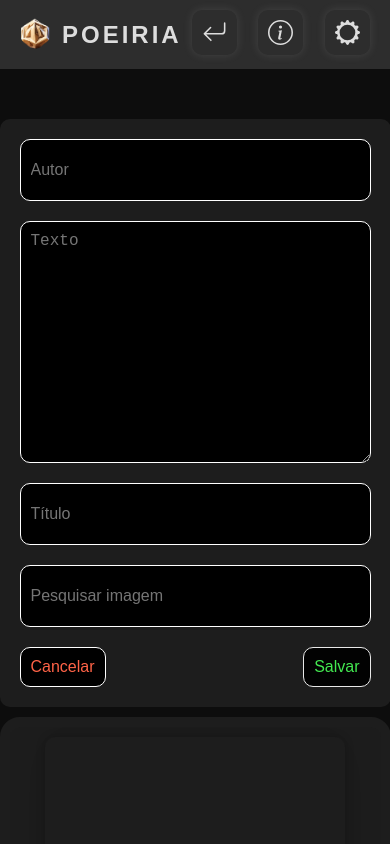
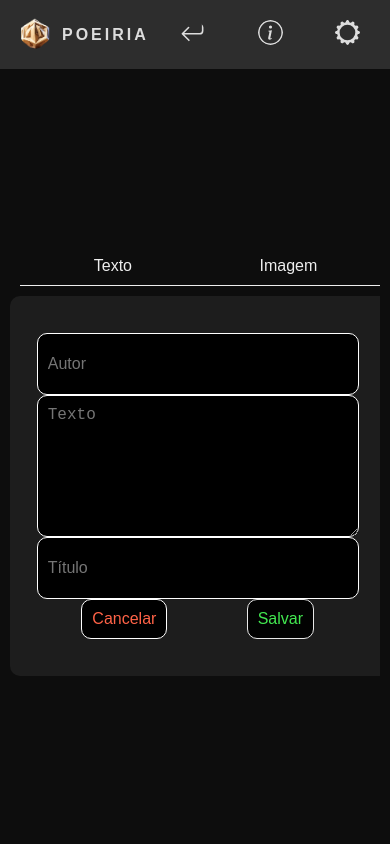
Before and after one commit to NathaReis/poeiria, a website with bundled scripts: page pages/add/index.html in a window 390 px wide. Shown: the top 844 px of the page. Built offline with nearby package versions, Linux system fonts and the light colour scheme.

Commit message:
Style Photos

```diff
--- a/global.css
+++ b/global.css
@@ -1,6 +1,7 @@
 * {
     padding: 0;
     margin: 0;
+    overflow: hidden auto;
 }
 
 .container {
@@ -28,6 +29,7 @@ header {
 
         #slogan {
             font-family: sans-serif;
+            font-size: 1rem;
             color: #dddddd;
             letter-spacing: 3px;
             cursor: pointer;
@@ -59,14 +61,12 @@ header {
                 fill: #dddddd;
                 cursor: pointer;
                 padding: 10px;
-                box-shadow: 0 0 10px #ddd2;
-                border-radius: 10px;
+                border-radius: 50px !important;
             }
 
             li a svg:hover {
                 fill: var(--color);
                 background-color: #0d0d0d;
-                filter: drop-shadow(0 0 5px var(--color));
             }
         }
     }
@@ -82,11 +82,12 @@ input, textarea, select {
     color: #fff;
     outline: none;
     font-size: 1rem;
+    margin: 0 15px;
 }
 
 textarea {
-    min-height: 220px;
-    max-height: 220px;
+    min-height: 120px;
+    max-height: 120px;
 }
 
 select {
--- a/pages/add/index.html
+++ b/pages/add/index.html
@@ -56,19 +56,27 @@
         <main>
 
             <div class="box">
+                <div id="menu">
+                    <a href="#" onclick="formToggle()">Texto</a>
+                    <a href="#" onclick="formToggle(true)">Imagem</a>
+                </div>
+                <section id="nav">
                     <form>
                         <input type="text" name="author" placeholder="Autor" required>
                         <textarea name="text" id="text" placeholder="Texto" required></textarea>
                         <input type="text" name="title" placeholder="Título" required>
-                    <input type="text" name="search" id="search" placeholder="Pesquisar imagem" autocomplete="off" oninput="getImage()">
                         <div class="buttons">
                             <button type="reset" style="--color: tomato;">Cancelar</button>
                             <button type="submit" name="submit" style="--color: rgb(71, 255, 86);" disabled>Salvar</button>
                         </div>
                     </form>
+                    <div id="images-box">
+                        <input type="text" id="search" placeholder="Pesquisar imagem" autocomplete="off" oninput="getImage(this)">
                         <div id="images">
                             <img src="">
                         </div>
+                    </div>
+                </section>
             </div>
 
         </main>
--- a/pages/add/script.js
+++ b/pages/add/script.js
@@ -1,5 +1,6 @@
 let poeiriaDados;
 const $form = document.querySelector("form");
+const $search = document.querySelector("#search");
 const $images = document.querySelector("main #images");
 let urlImage = "";
 const vazio = /^\s*$/;
@@ -10,7 +11,7 @@ const vazio = /^\s*$/;
         $form.author.value = poeiriaDados.author;
         $form.title.value = poeiriaDados.title;
         $form.text.value = poeiriaDados.lines.join("\n");
-        poeiriaDados.search ? $form.search.value = poeiriaDados.search : null;
+        poeiriaDados.search ? $search.value = poeiriaDados.search : null;
         poeiriaDados.url ? urlImage = poeiriaDados.url : null;
         $form.submit.disabled = false;
         $images.querySelector("img").src = urlImage;
@@ -27,7 +28,7 @@ $form.addEventListener("input", () => {
 $form.addEventListener("submit", (e) => {
     e.preventDefault();
 
-    if((vazio.test(urlImage) && vazio.test($form.search.value)) || (!vazio.test(urlImage) && !vazio.test($form.search.value))) {
+    if((vazio.test(urlImage) && vazio.test($search.value)) || (!vazio.test(urlImage) && !vazio.test($search.value))) {
         isLoading.true()
 
         const data = {
@@ -37,7 +38,7 @@ $form.addEventListener("submit", (e) => {
         }
         const regexUrl = /^\s*$/;
         !regexUrl.test(urlImage) ? data['url'] = urlImage : null;
-        !regexUrl.test($form.search.value) ? data['search'] = $form.search.value : !regexUrl.test(urlImage) ? urlImage : null;
+        !regexUrl.test($search.value) ? data['search'] = $search.value : !regexUrl.test(urlImage) ? urlImage : null;
 
         if(!poeiriaDados) {
             Poeiria.addDoc(data)
@@ -60,8 +61,8 @@ $form.addEventListener("submit", (e) => {
     }
 })
 
-function getImage() {
-    const value = $form.search.value;
+function getImage(search) {
+    const value = search.value;
     $images.innerHTML = "";
     if(!vazio.test(value)) {
         fetch(`https://api.pexels.com/v1/search?query=${value}&locale=pt-BR&per_page=80`, {
@@ -95,3 +96,15 @@ function getImage() {
         urlImage = "";
     }
 }
+
+function formToggle(image) {
+    const $imageBox = document.querySelector("#images-box");
+    if(image) {
+        $imageBox.classList.add("active");
+        $form.classList.add("desactive");
+    }
+    else {
+        $form.classList.remove("desactive");
+        $imageBox.classList.remove("active");
+    }
+}
--- a/pages/add/style.css
+++ b/pages/add/style.css
@@ -9,35 +9,66 @@ main {
 
     .box {
         margin: 50px;
+        display: grid;
+        align-items: center;
+
+        #menu {
+            display: flex;
+            align-items: center;
+            justify-content: space-around;
+            border-bottom: 1px solid #eee;
+            padding: 10px;
+            margin: 10px;
+
+            a {
+                font-family: Arial, Helvetica, sans-serif;
+                color: #eee;
+                cursor: pointer;
+                text-decoration: none;
+            }
+            a:focus {
+                color: #333;
+            }
+        }
+
+        #nav {
+            position: relative;
             display: flex;
             align-items: center;
             justify-content: center;
-        gap: 10px;
-
-
-        form {
             width: 90dvw;
             max-width: 540px;
             min-height: 340px;
+            overflow: hidden;
+            padding: 20px;
             background-color: #1d1d1d;
+            border-radius: 10px;
+            cursor: default;
+
+            form.desactive {
+                left: -120%;
+            }
+
+            form {
+                position: absolute;
+                left: 3%;
+                width: 95%;
                 color: #fff;
-            padding: 20px;
-            border-radius: 10px;
                 display: grid;
                 align-items: center;
                 grid-template-columns: 1fr 1fr;
-            gap: 20px;
-            cursor: default;
+                transition: .3s;
 
                 #text {
-                grid-row: span 3;
+                    grid-row: span 2;
                 }
 
                 .buttons {
+                    margin: 10px 0;
                     grid-column: span 2;
                     display: flex;
                     align-items: center;
-                justify-content: space-between;
+                    justify-content: space-around;
 
                     button {
                         cursor: pointer;
@@ -72,24 +103,37 @@ main {
                 }
             }
 
-        #images {
-            min-width: 300px;
+            #images-box.active {
+                right: 0%;
+            }
+
+            #images-box {
+                transition: .3s;
+                position: absolute;
+                right: -120%;
+                width: 90dvw;
+                max-width: 540px;
                 min-height: 340px;
-            max-width: 300px;
-            max-height: 340px;
-            overflow: hidden auto;
                 background-color: #1d1d1d;
                 border-radius: 20px;
                 padding: 15px;
                 border: 10px solid #1d1d1d;
+                overflow: hidden;
+                display: grid;
+                align-items: center;
+                justify-content: center;
+
+                #images {
+                    min-height: 200px;
+                    max-height: 200px;
                     display: flex;
                     justify-content: center;
                     flex-wrap: wrap;
                     gap: 20px;
+                    overflow: hidden auto;
 
                     img {
-                max-width: 300px;
-                flex-grow: 1;
+                        flex-basis: 200px;
                         cursor: pointer;
                         border-radius: 10px;
                         box-shadow: 0 0 10px #0003, 0 0 50px #0002;
@@ -103,31 +147,49 @@ main {
                         filter: brightness(40%);
                         border: 1px solid #dddddd;
                     }
+
                 }
             }
         }
 
-@media (max-width: 950px) {
+    }
+
+}
+
+@media (max-width: 800px) {
     main {
         .box {
-            display: grid;
-            align-items: none;
-
-            #images {
-                padding: 10px;
-                width: 90dvw;
-                max-width: 540px;
-                min-height: 100dvh;
-                max-height: 100dvh;
-            }
+            margin: 10px;
         }
     }
 }
 
-@media (max-width: 620px) {
+@media (max-width: 580px) {
     main {
         .box {
+            #menu {
+                display: flex;
+                align-items: center;
+                justify-content: space-around;
+                border-bottom: 1px solid #eee;
+                padding: 10px;
+                margin: 10px;
+
+                a {
+                    font-family: Arial, Helvetica, sans-serif;
+                    color: #eee;
+                    cursor: pointer;
+                    text-decoration: none;
+                }
+                a:focus {
+                    color: #333;
+                }
+            }
+
+            #nav {
+
                 form {
+                    width: 90%;
                     grid-template-columns: 1fr;
 
                     #text {
@@ -136,8 +198,12 @@ main {
 
                     .buttons {
                         grid-column: span 1;
+                        margin: 0 20px;
                     }
                 }
             }
+
+        }
+
     }
 }
```
Also changed, not shown: pages/home/style.css (+11 -3 lines). Lines whose indentation alone changed are shown as unchanged.
